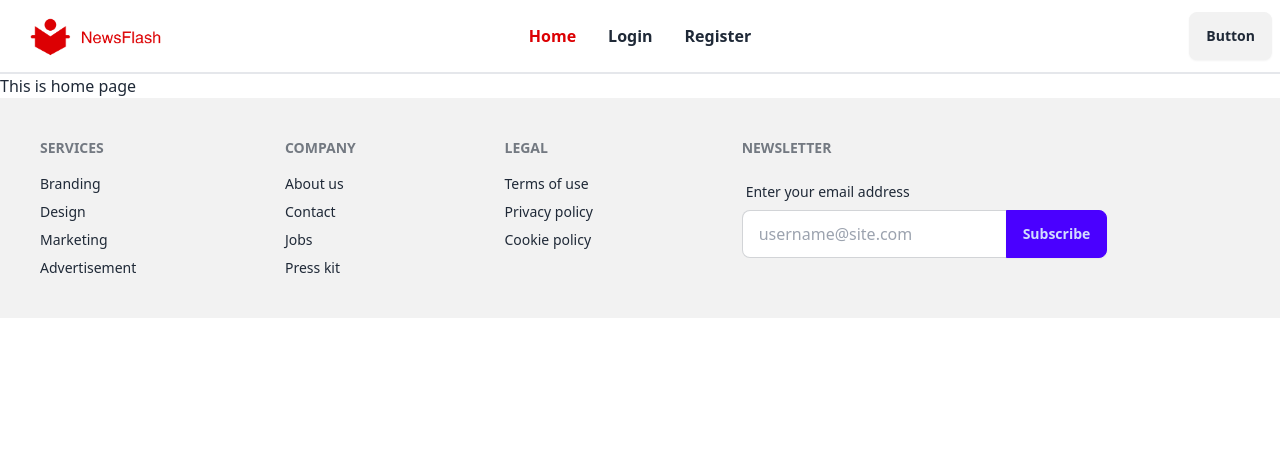
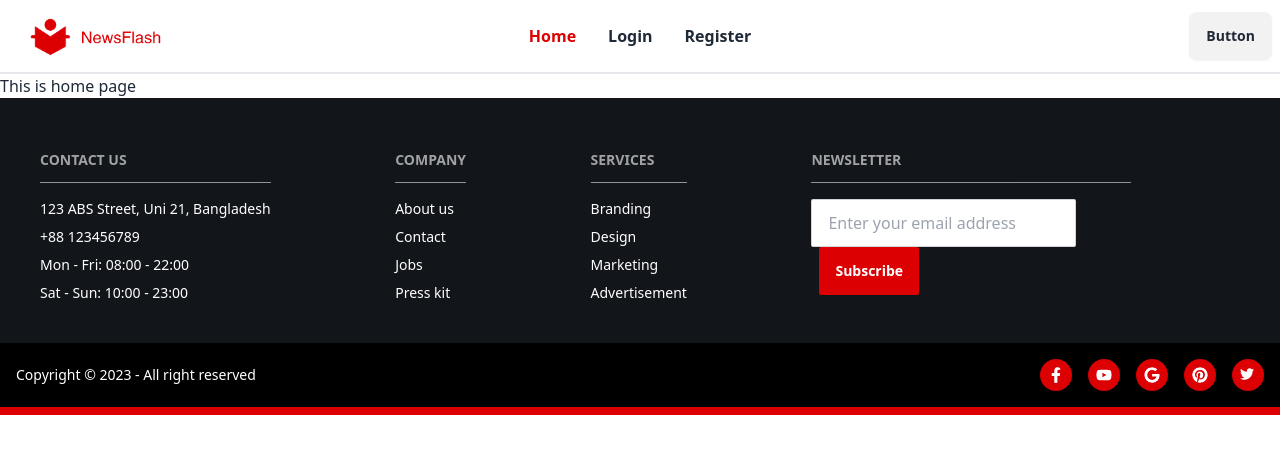
Before and after one commit to jannat710/newspaper-client, a React (Vite) app: page / in a window 1280 px wide. Shown: the top 454 px of the page. Built offline with nearby package versions, Linux system fonts and the light colour scheme.

Commit message:
updated footer section

```diff
--- a/package.json
+++ b/package.json
@@ -14,6 +14,7 @@
     "match-sorter": "^6.3.1",
     "react": "^18.2.0",
     "react-dom": "^18.2.0",
+    "react-icons": "^4.12.0",
     "react-router-dom": "^6.20.0",
     "sort-by": "^1.2.0"
   },
--- a/src/components/Shared/Footer/Footer.jsx
+++ b/src/components/Shared/Footer/Footer.jsx
@@ -1,44 +1,57 @@
-
+import { FaFacebookF, FaGoogle, FaPinterest, FaTwitter, FaYoutube } from "react-icons/fa";
 
 const Footer = () => {
     return (
-        <footer className="footer p-10 bg-base-200 text-base-content">
+<div>
+<footer className="footer p-10 bg-[#12151a] text-white">
 
 <nav>
-    <header className="footer-title">Services</header>
-    <a className="link link-hover">Branding</a>
-    <a className="link link-hover">Design</a>
-    <a className="link link-hover">Marketing</a>
-    <a className="link link-hover">Advertisement</a>
+    <header className="footer-title border-b w-full py-3">CONTACT US</header>
+    <a className="link link-hover">123 ABS Street, Uni 21, Bangladesh</a>
+    <a className="link link-hover">+88 123456789</a>
+    <a className="link link-hover">Mon - Fri: 08:00 - 22:00</a>
+    <a className="link link-hover">Sat - Sun: 10:00 - 23:00</a>
   </nav>
   <nav>
-    <header className="footer-title">Company</header>
+    <header className="footer-title border-b w-full py-3">Company</header>
     <a className="link link-hover">About us</a>
     <a className="link link-hover">Contact</a>
     <a className="link link-hover">Jobs</a>
     <a className="link link-hover">Press kit</a>
   </nav>
   <nav>
-    <header className="footer-title">Legal</header>
-    <a className="link link-hover">Terms of use</a>
-    <a className="link link-hover">Privacy policy</a>
-    <a className="link link-hover">Cookie policy</a>
+    <header className="footer-title border-b w-full py-3">Services</header>
+    <a className="link link-hover">Branding</a>
+    <a className="link link-hover">Design</a>
+    <a className="link link-hover">Marketing</a>
+    <a className="link link-hover">Advertisement</a>
   </nav>
   <form>
-    <header className="footer-title">Newsletter</header>
+    <header className="footer-title border-b w-full py-3">Newsletter</header>
     <fieldset className="form-control w-80">
-      <label className="label">
-        <span className="label-text">Enter your email address</span>
-      </label>
-      <div className="join">
-        <input type="text" placeholder="username@site.com" className="input input-bordered join-item" />
-        <button className="btn btn-primary join-item">Subscribe</button>
+      <div className="">
+        <input type="text" placeholder="Enter your email address" className="rounded-sm input input-bordered join-item" />
+        <button className="btn border-none rounded-sm ml-2 bg-[#dc0003] text-white">Subscribe</button>
       </div>
     </fieldset>
   </form>
 
 
 </footer>
+<div className="footer items-center p-4 bg-black text-white">
+  <aside className="items-center grid-flow-col">
+    <p>Copyright © 2023 - All right reserved</p>
+  </aside>
+  <nav className="grid-flow-col gap-4 md:place-self-center md:justify-self-end">
+    <a><FaFacebookF className="bg-[#dc0003] h-8 w-8 p-2 rounded-full"></FaFacebookF></a>
+    <a><FaYoutube className="bg-[#dc0003] h-8 w-8 p-2 rounded-full"></FaYoutube></a>
+    <a><FaGoogle className="bg-[#dc0003] h-8 w-8 p-2 rounded-full"></FaGoogle></a>
+<a><FaPinterest className="bg-[#dc0003] h-8 w-8 p-2 rounded-full"></FaPinterest></a>
+<a className="bg-[#dc0003] h-8 w-8 p-2 rounded-full"><FaTwitter></FaTwitter></a>
+  </nav>
+</div>
+<div className="h-2 bg-[#dc0003]"></div>
+</div>
     );
 };
 
```
Also changed, not shown: 1 other file (tests, documents, lock files or other folders).
